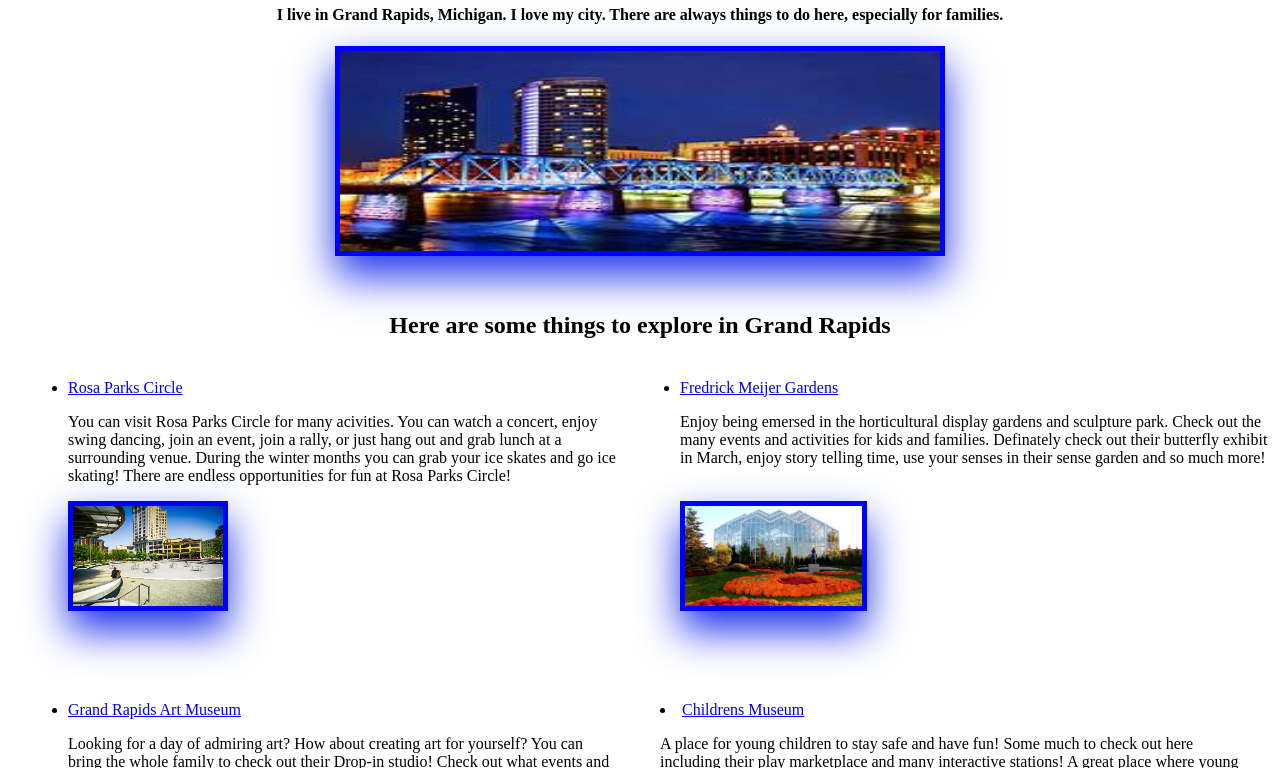
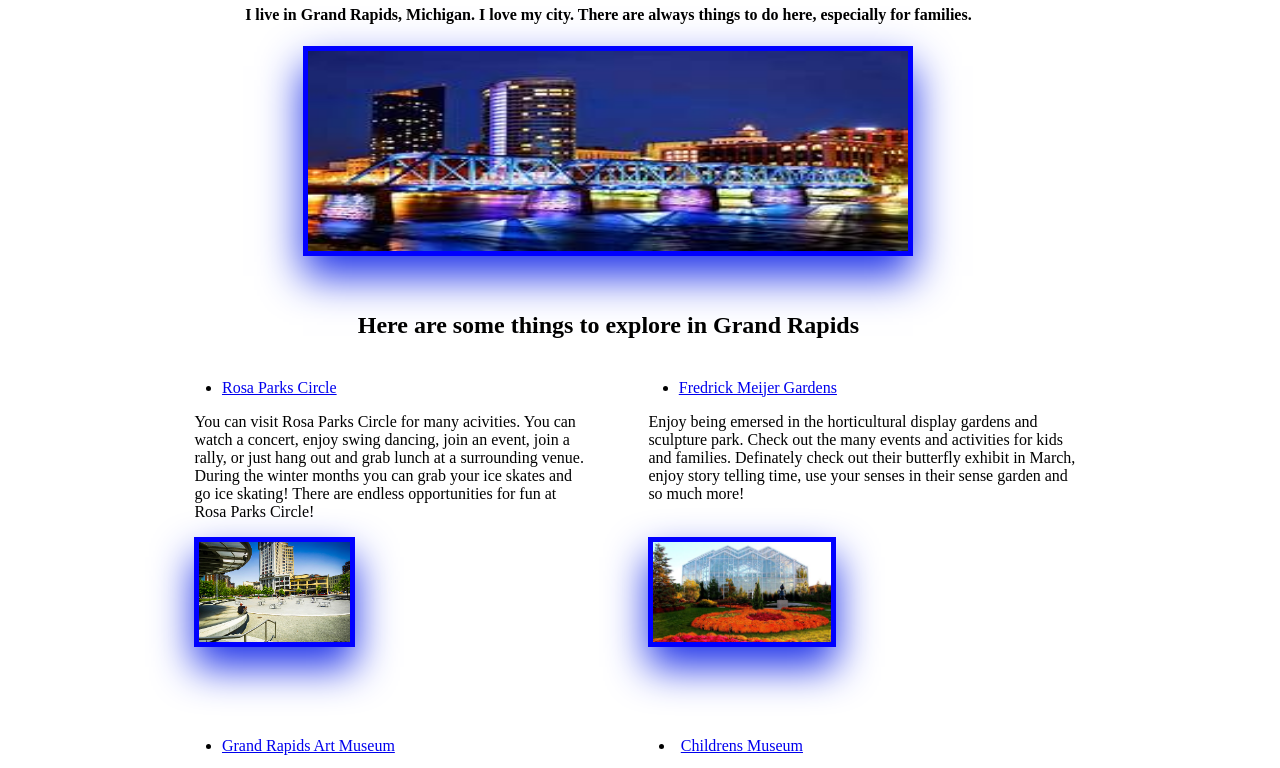
Before and after one commit to jengerred/FirstWebpage.github.io, a plain HTML site: page index.html in a window 1280 px wide. Shown: the part 206-974 px from the top of the page. Drawn offline with Linux system fonts and the light colour scheme.

Commit message:
Add files via upload

```diff
--- a/index.html
+++ b/index.html
@@ -1,16 +1,22 @@
 <head>
-   <div style="border: solid black 2px;">
-<h1>Hello World!</h1>
-<h3>This is my first basic web page.</h3>
-</div>
-</head>
-<h1>Grand Rapids</h1>
+
 <style>
-    p {text-align:left;}
-    h1 {text-align:center}
-    h2 {text-align:center}
-    h3 {text-align:center}
-    h4 {text-align:center}
+    p {text-align:left;
+}
+
+    h1 {text-align:center;
+       }
+
+    h2 {text-align:center;
+        }
+
+    h3 {text-align:center;
+        }
+
+    h4 {text-align:center;
+
+    }
+
     .img-container {display: block;
   margin-left: auto;
   margin-right: auto;
@@ -45,17 +51,32 @@
 	color:#fff;
 }
 a img{
-    width:100px;
-    height:100px;
+    left:10%;
+   height:100px;
+   width:100px;
 }
 a img:hover {
 transform: scale(1.3);
+
 }
+li {
+    margin-left:7%;
+}
+.margin{margin-left:10%;
+margin-right:15%;}
 
 
 </style>
 </head>
 <body>
+    <div class="margin">
+    <div style="border: solid black 2px;">
+        <h1>Hello World!</h1>
+        <h3>This is my first basic web page.</h3>
+        </div>
+        </head>
+
+        <h1>Grand Rapids</h1>
 <h4>I live in Grand Rapids, Michigan. I love my city. There are always things to do here, especially for families.</h4>
 <div class= "img-container">
 <img src="Images/grand rapids.jpeg" height=200px width=600px ></div>
@@ -102,7 +123,9 @@ transform: scale(1.3);
 </Ul>
 <div>
     <div style="width: 50%; display: table-cell; padding: 20px;  text-align:left;">
-    <br><br><br><li><a href="https://www.grcm.org/?gclid=Cj0KCQjw08aYBhDlARIsAA_gb0eadp_pnSoPVwbrNvAgUv_Z991l__tqeWrqoU1_63TpHZQwqAZPnoAaArBeEALw_wcB" target="_blank">Childrens Museum</a></li>
+    <br><br><br>
+    <li>
+        <a href="https://www.grcm.org/?gclid=Cj0KCQjw08aYBhDlARIsAA_gb0eadp_pnSoPVwbrNvAgUv_Z991l__tqeWrqoU1_63TpHZQwqAZPnoAaArBeEALw_wcB" target="_blank">Childrens Museum</a></li>
    <p>A place for young children to stay safe and have fun! Some much to check out here including their play marketplace and many interactive stations! A great place where young kids can play!</p>
    <br>
    <a href="https://www.grcm.org/?gclid=Cj0KCQjw08aYBhDlARIsAA_gb0eadp_pnSoPVwbrNvAgUv_Z991l__tqeWrqoU1_63TpHZQwqAZPnoAaArBeEALw_wcB" target="_blank">
@@ -124,5 +147,5 @@ transform: scale(1.3);
 <li><a href="https://www.michigan.org/article/itinerary-trip-idea/things-do-grand-rapids-ultimate-pure-michigan-guide" target="_blank">Pure Michigan</a></li>
 </ol>
     </div>
-
+</div>
     </body>
```
